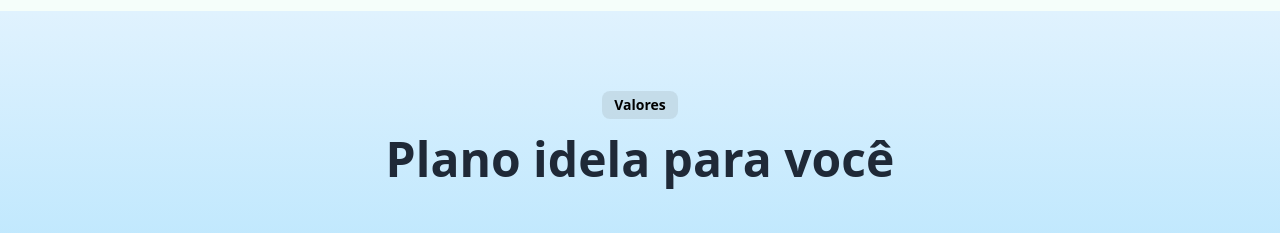
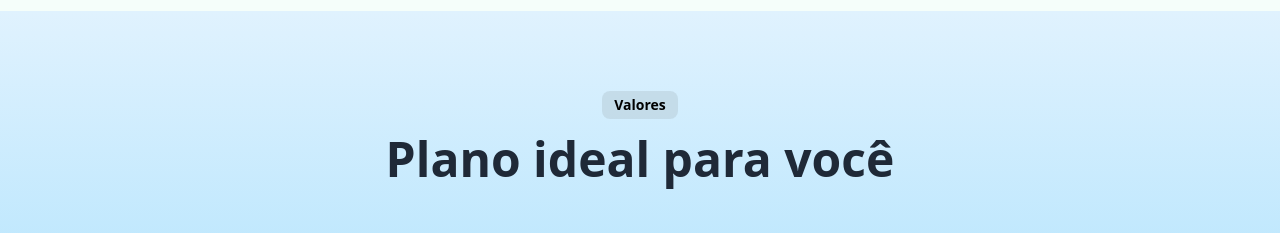
Before and after one commit to jaquesousadev/templatecartaoadsa, a Next.js app: page / in a window 1280 px wide. Shown: the part 3500-3733 px from the top of the page. Built offline with nearby package versions, Linux system fonts and the light colour scheme.

Commit message:
alteração e palavras

```diff
--- a/components/Pricing.js
+++ b/components/Pricing.js
@@ -34,7 +34,7 @@ export default function Pricing() {
               Valores
             </div>
             <h2 className="mb-5 text-3xl font-semibold text-gray-800 md:text-5xl">
-              Plano idela para você
+              Plano ideal para você
             </h2>
           </div>
         </div>
```
